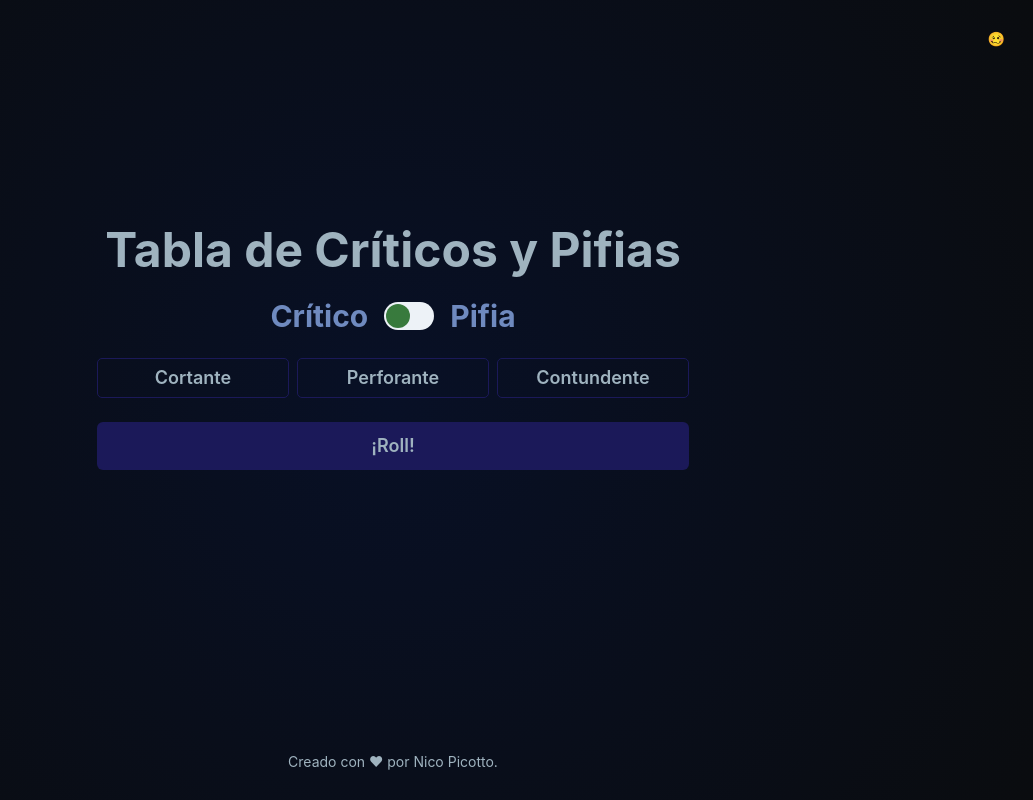
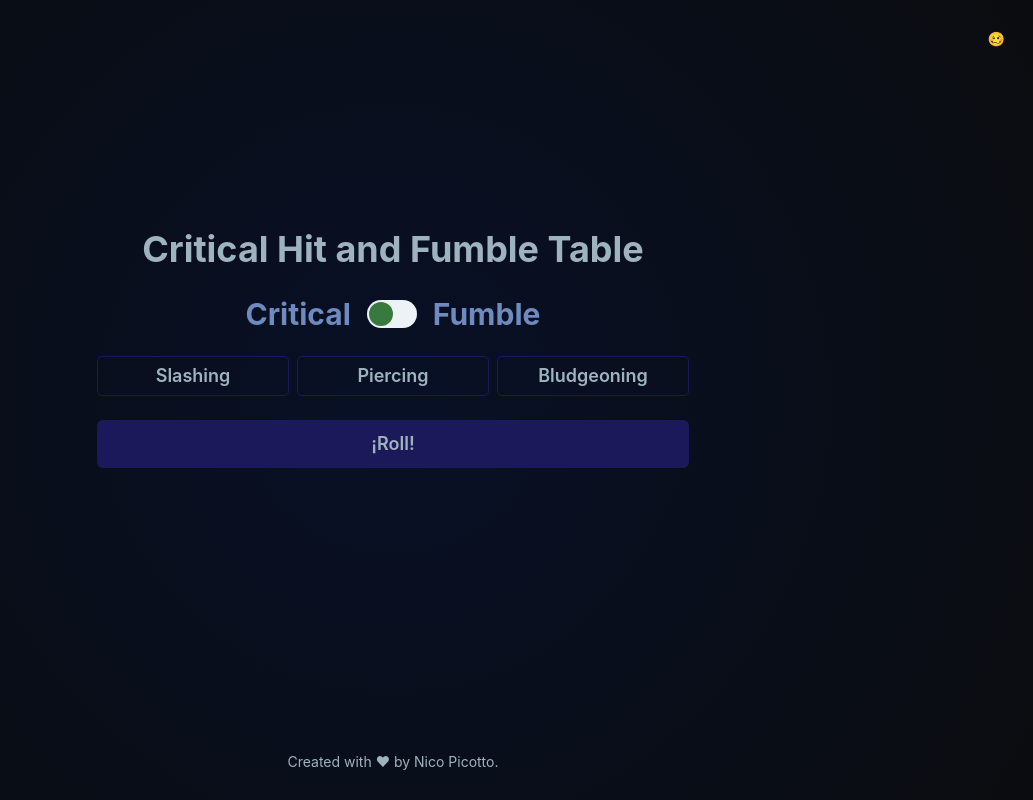
Before and after one commit to NicoPicotto/pifiame-esta, a React (Vite) app: page / in a window 1280 px wide. Shown: the whole page, without its empty margins (247-1280 px from the left). Built offline with nearby package versions, Linux system fonts and the light colour scheme.

Commit message:
integracion openia API

```diff
--- a/package.json
+++ b/package.json
@@ -13,7 +13,12 @@
     "@chakra-ui/react": "^2.8.0",
     "@emotion/react": "^11.11.1",
     "@emotion/styled": "^11.11.0",
+    "@huggingface/agents": "^0.0.5",
+    "@huggingface/hub": "^0.12.2",
+    "@huggingface/inference": "^2.6.4",
+    "axios": "^1.6.2",
     "framer-motion": "^10.16.0",
+    "openai": "^4.20.0",
     "react": "^18.2.0",
     "react-dom": "^18.2.0",
     "typed.js": "^2.0.16"
--- a/src/App.jsx
+++ b/src/App.jsx
@@ -8,25 +8,37 @@ import {
 	Link,
 	useMediaQuery,
 	Tooltip,
+	Spinner,
 } from '@chakra-ui/react';
-import outcomes from './outcomes';
 import TypewriterComponent from './typed';
+import useAIOutcome from './useAIOutcome';
 import './App.css';
 
 function App() {
 	const [critical, setCritical] = useState(true);
 	const [value, setValue] = useState(null);
+	const [isMobile] = useMediaQuery('(max-width: 1100px)');
 	const [outcomeText, setOutcomeText] = useState('');
-	const [isMobile] = useMediaQuery('(max-width: 1100px)');
+	const [isLoading, setIsLoading] = useState(false);
 
-	function getRandomOutcome() {
-		const actionType = critical ? 'critico' : 'pifia';
-		if (!value) return 'Selecciona un tipo de arma primero.';
+	const fetchOutcome = useAIOutcome(); // useAIOutcome ahora retorna la función fetchOutcome
 
-		const possibleOutcomes = outcomes[actionType][value];
-		const randomIndex = Math.floor(Math.random() * possibleOutcomes.length);
-		return possibleOutcomes[randomIndex];
-	}
+	const handleRollClick = async () => {
+		if (!value) {
+			alert('Selecciona un tipo de arma primero.');
+			return;
+		}
+
+		setIsLoading(true);
+
+		const result = await fetchOutcome(
+			`Describe a ${
+				critical ? 'critical (natural 20)' : 'critical fail (natural 1)'
+			} attack roll with a ${value} weapon attack in a game of Dungeons and Dragons.`
+		);
+		setOutcomeText(result);
+		setIsLoading(false);
+	};
 
 	return (
 		<Stack
@@ -48,17 +60,17 @@ function App() {
 				gap='1.5em'
 			>
 				<Stack align='center'>
-					<Heading as='h1' size='2xl' color='terciario' textAlign='center'>
-						Tabla de Críticos y Pifias
+					<Heading as='h1' size='xl' color='terciario' textAlign='center'>
+						Critical Hit and Fumble Table
 					</Heading>
 				</Stack>
 				<Stack direction='row' align='center' gap='1em'>
 					<Heading as='h2' size='lg' color='primario'>
-						Crítico
+						Critical
 					</Heading>
 					<Switch size='lg' onChange={() => setCritical(!critical)} />
 					<Heading as='h2' size='lg' color='primario'>
-						Pifia
+						Fumble
 					</Heading>
 				</Stack>
 				<Stack gap='1.5em' w={isMobile && '100%'}>
@@ -68,44 +80,44 @@ function App() {
 					>
 						<Button
 							w={isMobile ? '100%' : '12em'}
-							bgColor={value == 'cortante' ? '#1B1959' : 'transparent'}
+							bgColor={value == 'slashing' ? '#1B1959' : 'transparent'}
 							_hover={{ bgColor: '#1B1959' }}
 							p='0.5em 0.8em'
-							variant={value == 'cortante' ? 'filled' : 'outline'}
+							variant={value == 'slashing' ? 'filled' : 'outline'}
 							borderRadius={5}
 							borderColor='#1B1959'
-							onClick={() => setValue('cortante')}
+							onClick={() => setValue('slashing')}
 						>
 							<Text fontSize='lg' color='terciario'>
-								Cortante
+								Slashing
 							</Text>
 						</Button>
 						<Button
 							w={isMobile ? '100%' : '12em'}
-							bgColor={value == 'perforante' ? '#1B1959' : 'transparent'}
+							bgColor={value == 'piercing' ? '#1B1959' : 'transparent'}
 							_hover={{ bgColor: '#1B1959' }}
 							p='0.5em 0.8em'
-							variant={value == 'perforante' ? 'filled' : 'outline'}
+							variant={value == 'piercing' ? 'filled' : 'outline'}
 							borderRadius={5}
 							borderColor='#1B1959'
-							onClick={() => setValue('perforante')}
+							onClick={() => setValue('piercing')}
 						>
 							<Text fontSize='lg' color='terciario'>
-								Perforante
+								Piercing
 							</Text>
 						</Button>
 						<Button
 							w={isMobile ? '100%' : '12em'}
-							bgColor={value == 'contundente' ? '#1B1959' : 'transparent'}
+							bgColor={value == 'bludgeoning' ? '#1B1959' : 'transparent'}
 							_hover={{ bgColor: '#1B1959' }}
 							p='0.5em 0.8em'
-							variant={value == 'contundente' ? 'filled' : 'outline'}
+							variant={value == 'bludgeoning' ? 'filled' : 'outline'}
 							borderRadius={5}
 							borderColor='#1B1959'
-							onClick={() => setValue('contundente')}
+							onClick={() => setValue('bludgeoning')}
 						>
 							<Text fontSize='lg' color='terciario'>
-								Contundente
+								Bludgeoning
 							</Text>
 						</Button>
 					</Stack>
@@ -116,9 +128,9 @@ function App() {
 							color='terciario'
 							p='0.5em 0.8em'
 							size='lg'
-							onClick={() => setOutcomeText(getRandomOutcome())}
+							onClick={handleRollClick}
 						>
-							¡Roll!
+							{isLoading ? <Spinner color='white' /> : '¡Roll!'}
 						</Button>
 					</Stack>
 					<Stack h='5em' w='100%' display='inline' textAlign='center'>
@@ -133,7 +145,7 @@ function App() {
 				bottom={!isMobile && '2em'}
 				top={isMobile && '2em'}
 			>
-				Creado con ♥ por{' '}
+				Created with ♥ by{' '}
 				<Link href='https://nicopicotto.com/' target='_blank'>
 					Nico Picotto
 				</Link>
@@ -141,13 +153,13 @@ function App() {
 			</Text>
 			<Tooltip
 				placement='left'
-				label='Apéndice de condiciones'
+				label='Conditions'
 				hasArrow
 				bgColor='#1B1959'
 				color='terciario'
 			>
 				<Link
-					href='https://www.enciclopediadnd.es/reglas/reglas/estados-alterados/'
+					href='https://roll20.net/compendium/dnd5e/Conditions#content'
 					target='_blank'
 					position='fixed'
 					top='2em'
--- /dev/null
+++ b/src/useAIOutcome.jsx
@@ -0,0 +1,46 @@
+import axios from 'axios';
+
+const useAIOutcome = () => {
+	const fetchOutcome = async (prompt) => {
+		try {
+			const payload = {
+				model: 'gpt-3.5-turbo',
+				messages: [
+					{
+						role: 'system',
+						content:
+							'You are an experienced Dungeon Master from Dungeons and Dragons 5th Edition. Your job is to provide creative, fun, and impactful outcomes for when the user tells you a player hit a CRITICAL or FAIL roll. The user will also provide the type of weapon: Slashing, bludgeoning, and piercing. The answers must be short, 2 sentences tops, describing a little the scene and telling what happens to the user or the enemy.',
+					},
+					{
+						role: 'user',
+						content: prompt,
+					},
+				],
+			};
+
+			const headers = {
+				Authorization: `Bearer ${import.meta.env.VITE_OPENAI_SECRET_KEY}`,
+				'Content-Type': 'application/json',
+			};
+
+			const response = await axios.post(
+				'https://api.openai.com/v1/chat/completions',
+				payload,
+				{ headers }
+			);
+
+			if (response.data.choices && response.data.choices.length > 0) {
+				// En lugar de setOutcome, retorna el contenido directamente
+				return response.data.choices[0].message.content;
+			}
+		} catch (error) {
+			console.error('Hubo un error al obtener un resultado de la IA:', error);
+			// Puedes decidir si quieres retornar un mensaje de error aquí
+			return 'Ocurrió un error al generar el resultado.';
+		}
+	};
+
+	return fetchOutcome;
+};
+
+export default useAIOutcome;
```
Also changed, not shown: 2 other files (tests, documents, lock files or other folders).
